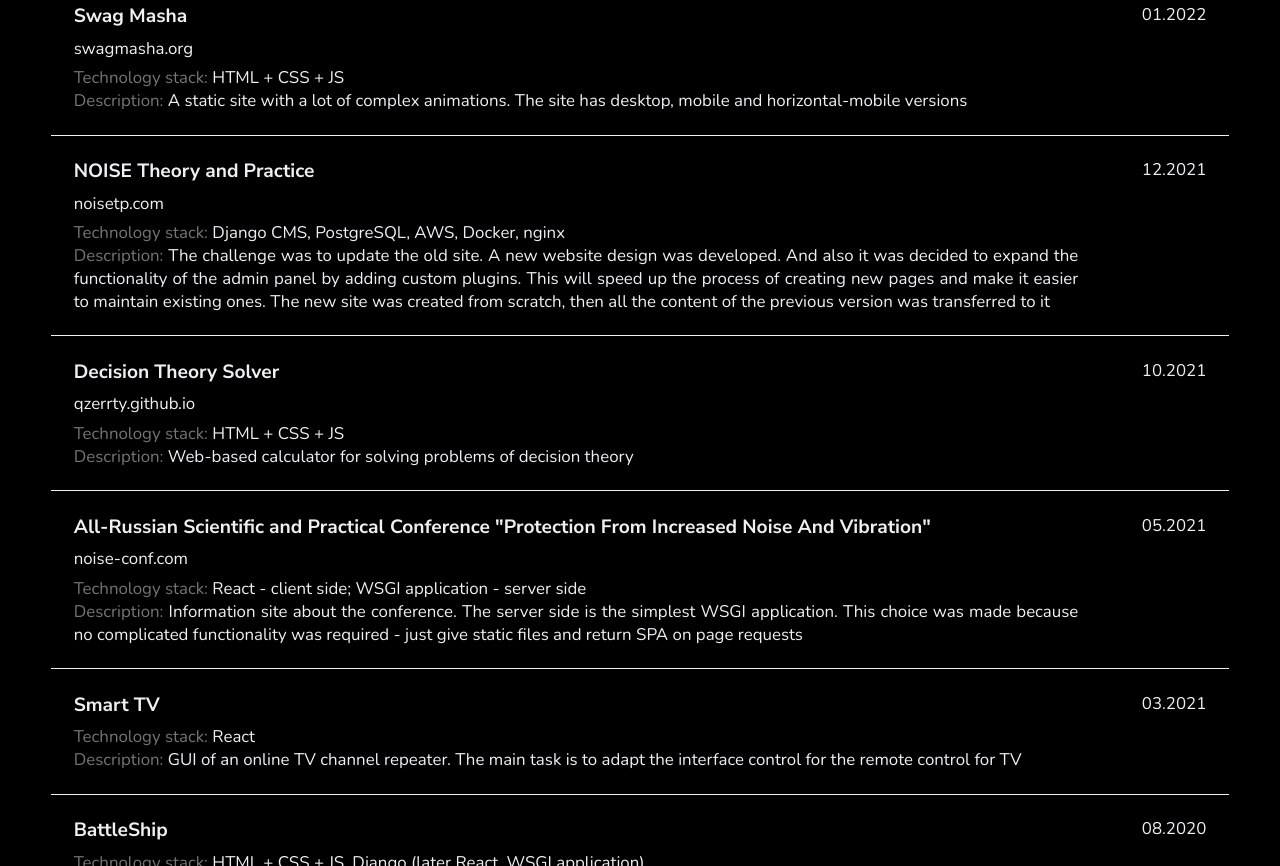
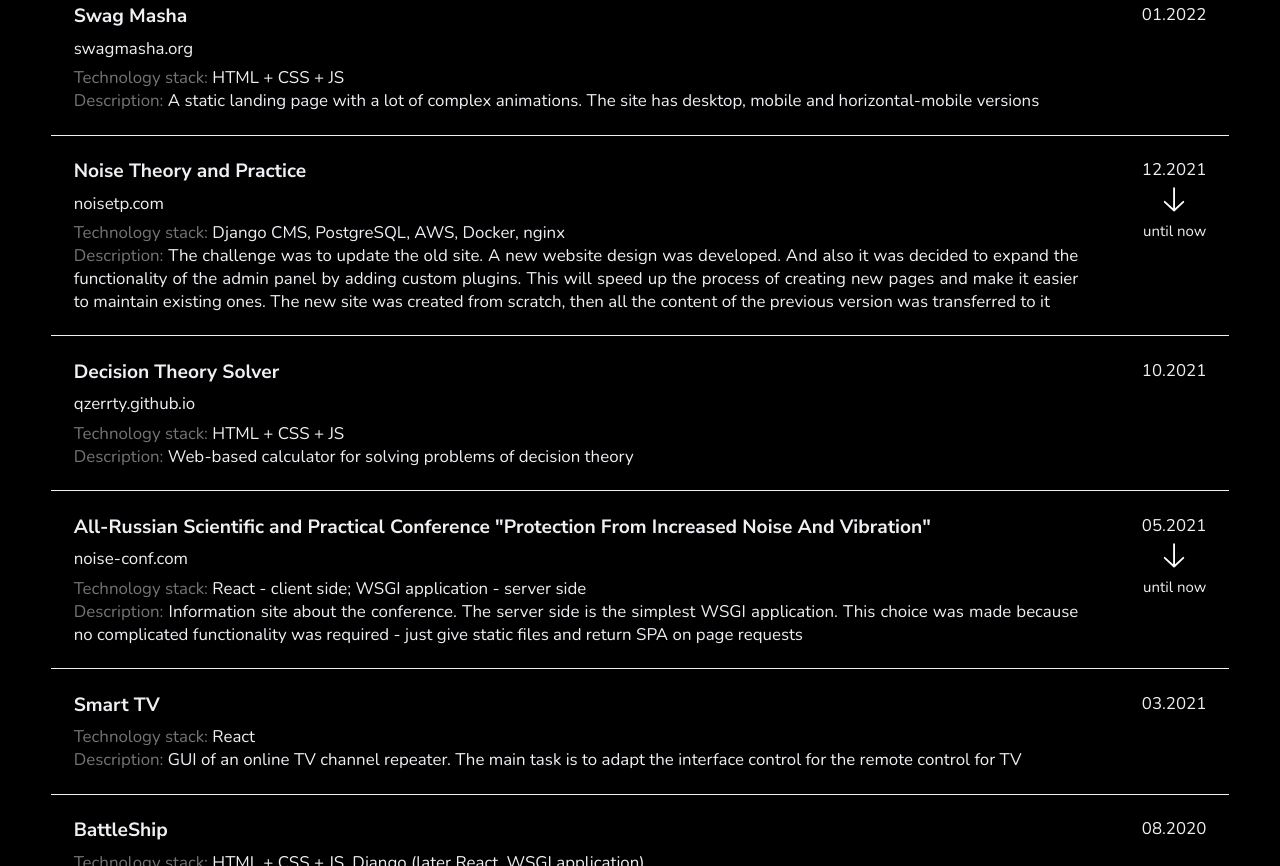
Before and after one commit to asmalcev/sturdy-palm-tree, a website built with webpack: page docs/index.html in a window 1280 px wide. Shown: the part 2370-3236 px from the top of the page. Built offline with nearby package versions, Linux system fonts and the light colour scheme.

Commit message:
feat: until now arrows

```diff
--- a/docs/index.html
+++ b/docs/index.html
@@ -109,7 +109,7 @@
 					<a href="https://swagmasha.org/" target="_blank" rel="noopener noreferrer">swagmasha.org</a>
 					<p>
 						<span class="secondary">Technology stack:</span> HTML + CSS + JS<br/>
-						<span class="secondary">Description:</span> A static site with a lot of complex animations. The site has desktop, mobile and horizontal-mobile versions
+						<span class="secondary">Description:</span> A static landing page with a lot of complex animations. The site has desktop, mobile and horizontal-mobile versions
 					</p>
 				</div>
 				<div class="date">01.2022</div>
@@ -117,14 +117,21 @@
 
 			<div class="project">
 				<div class="content">
-					<h3>NOISE Theory and Practice</h3>
+					<h3>Noise Theory and Practice</h3>
 					<a href="http://noisetp.com/" target="_blank" rel="noopener noreferrer">noisetp.com</a>
 					<p>
 						<span class="secondary">Technology stack:</span> Django CMS, PostgreSQL, AWS, Docker, nginx<br/>
 						<span class="secondary">Description:</span> The challenge was to update the old site. A new website design was developed. And also it was decided to expand the functionality of the admin panel by adding custom plugins. This will speed up the process of creating new pages and make it easier to maintain existing ones. The new site was created from scratch, then all the content of the previous version was transferred to it
 					</p>
 				</div>
-				<div class="date">12.2021</div>
+				<div class="date">
+					<div class="content-container">
+						12.2021
+						<br/>
+						<img src="images/arrow.svg" alt="arrow-down" class="arrow-down">
+						<span class="small">until now</span>
+					</div>
+				</div>
 			</div>
 
 			<div class="project">
@@ -149,7 +156,14 @@
 						<span class="secondary">Description:</span> Information site about the conference. The server side is the simplest WSGI application. This choice was made because no complicated functionality was required - just give static files and return SPA on page requests
 					</p>
 				</div>
-				<div class="date">05.2021</div>
+				<div class="date">
+					<div class="content-container">
+						05.2021
+						<br/>
+						<img src="images/arrow.svg" alt="arrow-down" class="arrow-down">
+						<span class="small">until now</span>
+					</div>
+				</div>
 			</div>
 
 			<!-- <div class="project">
```
Also changed, not shown: docs/images/arrow.svg (added), docs/site.webmanifest.
